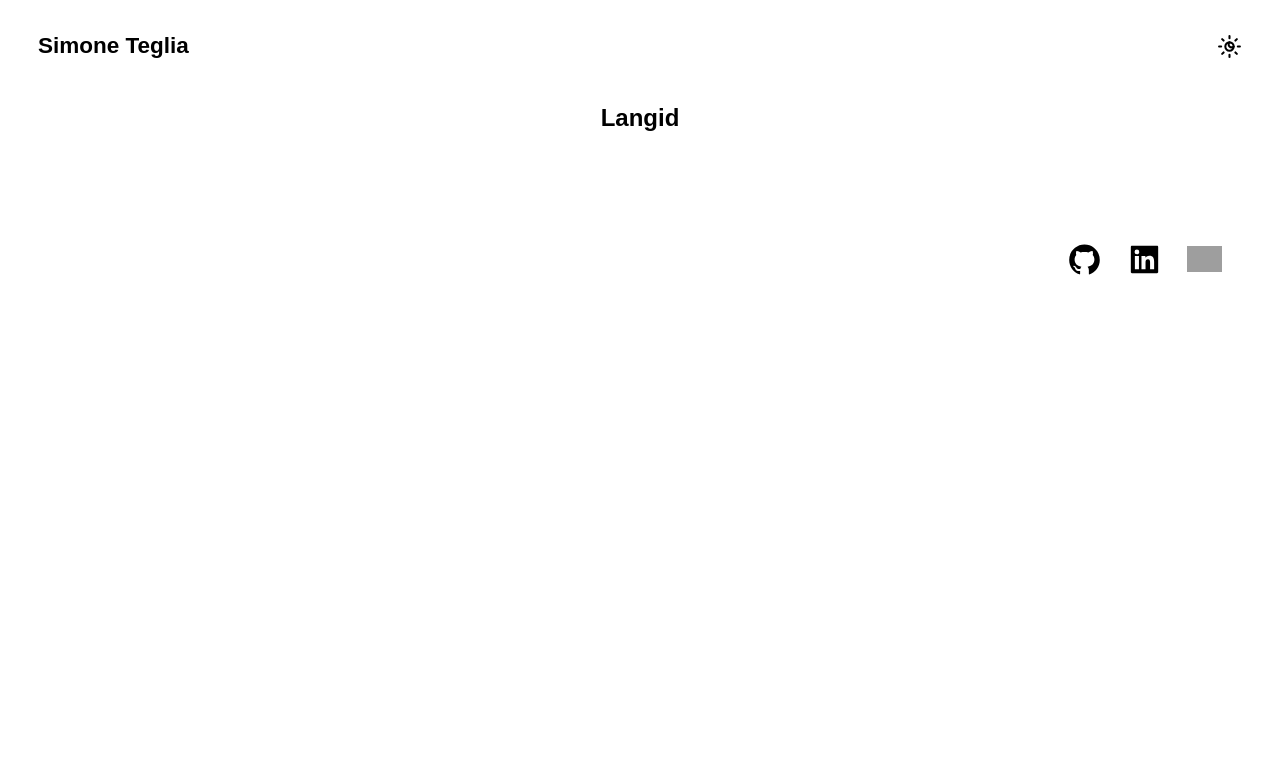
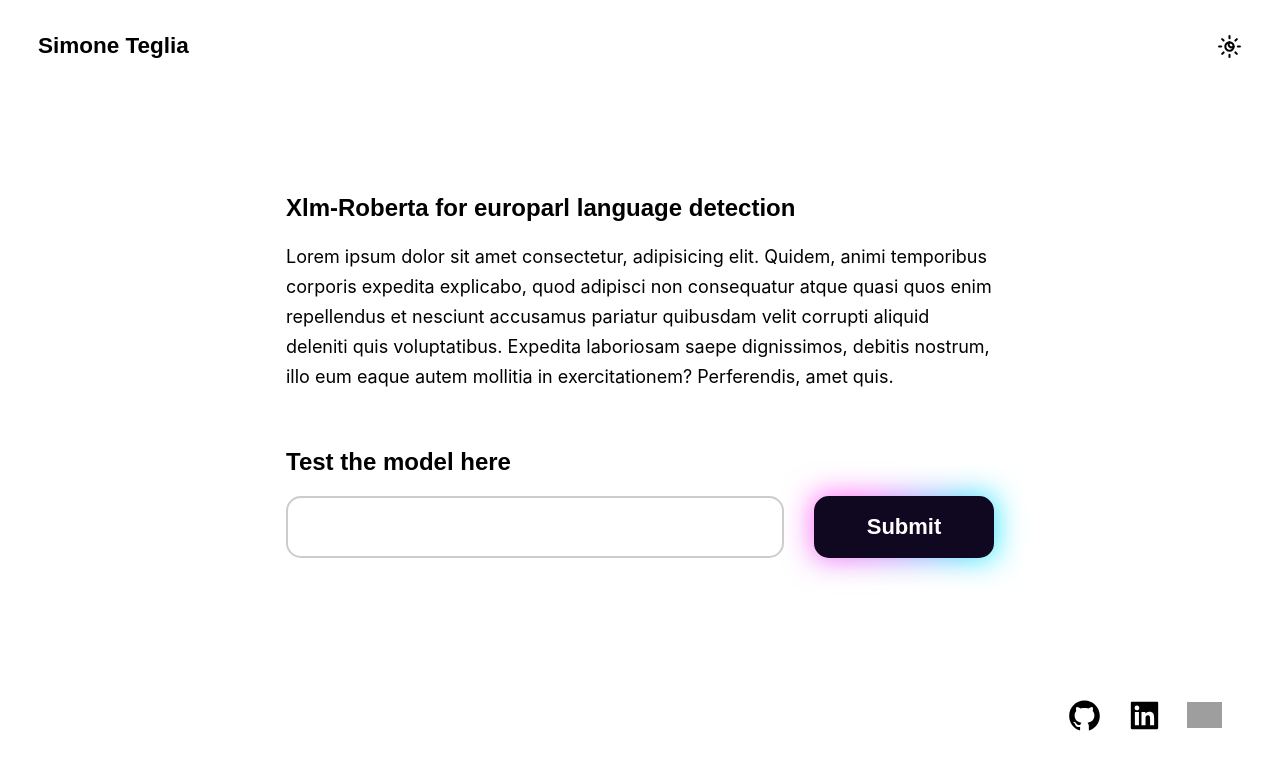
Before and after one commit to simoneteglia/simoneteglia, a React (Create React App) app: page /langid in a window 1280 px wide. Shown: the top 770 px of the page. Built offline with nearby package versions, Linux system fonts and the light colour scheme; grey boxes are pictures that could not be loaded.

Commit message:
europarl APIs

```diff
--- a/package.json
+++ b/package.json
@@ -9,6 +9,7 @@
     "@testing-library/jest-dom": "^5.17.0",
     "@testing-library/react": "^13.4.0",
     "@testing-library/user-event": "^13.5.0",
+    "axios": "^1.6.2",
     "react": "^18.2.0",
     "react-dom": "^18.2.0",
     "react-icons": "^4.11.0",
--- a/src/components/Landing.jsx
+++ b/src/components/Landing.jsx
@@ -1,6 +1,6 @@
 import React, { Component } from "react";
 import "../resources/landing.css";
-import CustomLink from "./CustomLink";
+import CustomLink from "./components/CustomLink";
 import { useOutletContext } from "react-router-dom";
 
 const Landing = () => {
--- a/src/components/CustomLink.jsx
+++ b/src/components/components/CustomLink.jsx
@@ -1,5 +1,5 @@
 import React, { useState } from "react";
-import "../resources/landing.css";
+import "../../resources/landing.css";
 import { Link } from "react-router-dom";
 
 export default function CustomLink({ icon, text, link, isDarkMode }) {
--- a/src/components/DynamicBubbleCanvas.jsx
+++ b/src/components/components/DynamicBubbleCanvas.jsx
@@ -8,7 +8,7 @@ import {
 } from "@react-three/drei";
 import { useSpring } from "@react-spring/core";
 import { a } from "@react-spring/three";
-import global from "../global.json";
+import global from "../../global.json";
 import { useHelper } from "@react-three/drei";
 import { SpotLightHelper } from "three";
 
--- /dev/null
+++ b/src/components/components/ResultBar.jsx
@@ -0,0 +1,34 @@
+export default function ResultBar({ result, label }) {
+  return (
+    <div
+      key={result}
+      style={{
+        display: "flex",
+        gap: "50px",
+        alignItems: "center",
+        justifyContent: "space-between",
+        position: "relative",
+      }}
+    >
+      <div
+        style={{
+          background: "linear-gradient(90deg, blueviolet, 60%,  #dac2f0)",
+          height: "10px",
+          width: result > 0.1 ? `${result * 100}%` : "5%",
+          borderRadius: "10px",
+        }}
+      ></div>
+      <p>{result.toString().slice(0, 6)}</p>
+      <p
+        style={{
+          position: "absolute",
+          bottom: "20px",
+          fontSize: "15px",
+          letterSpacing: "0.5px",
+        }}
+      >
+        {label}
+      </p>
+    </div>
+  );
+}
--- a/src/components/pages/BiLSTM.jsx
+++ b/src/components/pages/BiLSTM.jsx
@@ -1,6 +1,6 @@
 import React, { Component } from "react";
 import { useOutletContext } from "react-router-dom";
-import SkillPill from "../SkillPill";
+import SkillPill from "../components/SkillPill";
 import { FaReact, FaNodeJs, FaJsSquare } from "react-icons/fa";
 import { SiPytorch } from "react-icons/si";
 
--- a/src/components/pages/Langid.jsx
+++ b/src/components/pages/Langid.jsx
@@ -1,9 +1,105 @@
-import React, { Component } from "react";
+import React, { useEffect, useState } from "react";
+import { useOutletContext } from "react-router-dom";
+import axios from "axios";
+import ResultBar from "../components/ResultBar";
+
+import "../../resources/pages.css";
 
 export default function Langid() {
+  const [windowSize, setWindowSize, isDarkMode] = useOutletContext();
+  const [text, setText] = useState("");
+  const [results, setResults] = useState([]);
+
+  const requestLanguage = () => {
+    console.log(text);
+    let data = JSON.stringify(text);
+    axios
+      .post(
+        "https://api-inference.huggingface.co/models/simoneteglia/xlm-roberta-europarl-language-detection",
+        data,
+        {
+          headers: {
+            Authorization: "Bearer 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",
+          },
+        }
+      )
+      .then((res) => {
+        console.log(res);
+        setResults(res.data[0]);
+      })
+      .catch((err) => {
+        console.log(err);
+      });
+  };
+
+  const styles = {
+    container: {
+      maxWidth: "708px",
+      marginTop: "70px",
+      padding: "20px",
+      display: "block",
+      color: isDarkMode ? "white" : "black",
+    },
+    iconStyle: {
+      fontSize: "35px",
+      color: "black",
+    },
+  };
+
   return (
-    <div>
-      <h1>Langid</h1>
+    <div style={styles.container}>
+      <h1>Xlm-Roberta for europarl language detection</h1>
+      <p>
+        Lorem ipsum dolor sit amet consectetur, adipisicing elit. Quidem, animi
+        temporibus corporis expedita explicabo, quod adipisci non consequatur
+        atque quasi quos enim repellendus et nesciunt accusamus pariatur
+        quibusdam velit corrupti aliquid deleniti quis voluptatibus. Expedita
+        laboriosam saepe dignissimos, debitis nostrum, illo eum eaque autem
+        mollitia in exercitationem? Perferendis, amet quis.
+      </p>
+      <br />
+      <h1>Test the model here</h1>
+      <section
+        id="inference-section"
+        style={{
+          display: "flex",
+          gap: "30px",
+          flexWrap: "wrap",
+        }}
+      >
+        <input
+          onChange={(e) => setText(e.target.value)}
+          onSubmit={requestLanguage}
+          style={{
+            fontSize: "20px",
+            border: "2px solid rgba(0,0,0,0.2)",
+            borderRadius: "15px",
+            padding: "0 10px",
+            flex: 1,
+            minHeight: "50px",
+          }}
+          type="text"
+        />
+        <button
+          id="submit-button"
+          onClick={requestLanguage}
+          style={{
+            width: "100px",
+            textAlign: "center",
+            fontWeight: "bold",
+            fontSize: "22px",
+            borderRadius: "15px",
+            padding: "0 40px",
+          }}
+        >
+          Submit
+        </button>
+      </section>
+      <section id="results" style={{ paddingTop: "30px" }}>
+        {results.map((element) => {
+          return <ResultBar result={element.score} label={element.label} />;
+        })}
+      </section>
     </div>
   );
 }
--- a/src/components/pages/TedxSapienza.jsx
+++ b/src/components/pages/TedxSapienza.jsx
@@ -1,10 +1,10 @@
 import React, { useEffect, useState } from "react";
 import { FaReact, FaNodeJs, FaJsSquare } from "react-icons/fa";
 import { SiThreedotjs } from "react-icons/si";
-import SkillPill from "../SkillPill";
+import SkillPill from "../components/SkillPill";
 import { useOutletContext } from "react-router-dom";
 import { Canvas } from "@react-three/fiber";
-import DynamicBubbleCanvas from "../DynamicBubbleCanvas";
+import DynamicBubbleCanvas from "../components/DynamicBubbleCanvas";
 import global from "../../global.json";
 
 export default function TedxSapienza() {
--- a/src/resources/pages.css
+++ b/src/resources/pages.css
@@ -21,3 +21,42 @@ li {
     left: -31px;
   }
 }
+
+#submit-button {
+  width: 165px;
+  height: 62px;
+  cursor: pointer;
+  color: #fff;
+  font-size: 17px;
+  border-radius: 1rem;
+  border: none;
+  position: relative;
+  background: #100720;
+  transition: 0.1s;
+}
+
+#submit-button::after {
+  content: "";
+  width: 100%;
+  height: 100%;
+  background-image: radial-gradient(
+    circle farthest-corner at 10% 20%,
+    rgba(255, 94, 247, 1) 17.8%,
+    rgba(2, 245, 255, 1) 100.2%
+  );
+  filter: blur(15px);
+  z-index: -1;
+  position: absolute;
+  left: 0;
+  top: 0;
+}
+
+#submit-button:active {
+  transform: scale(0.9) rotate(3deg);
+  background: radial-gradient(
+    circle farthest-corner at 10% 20%,
+    rgba(255, 94, 247, 1) 17.8%,
+    rgba(2, 245, 255, 1) 100.2%
+  );
+  transition: 0.5s;
+}
```
Also changed, not shown: src/components/components/SkillPill.jsx (renamed from src/components/SkillPill.jsx), 1 other file (tests, documents, lock files or other folders).
